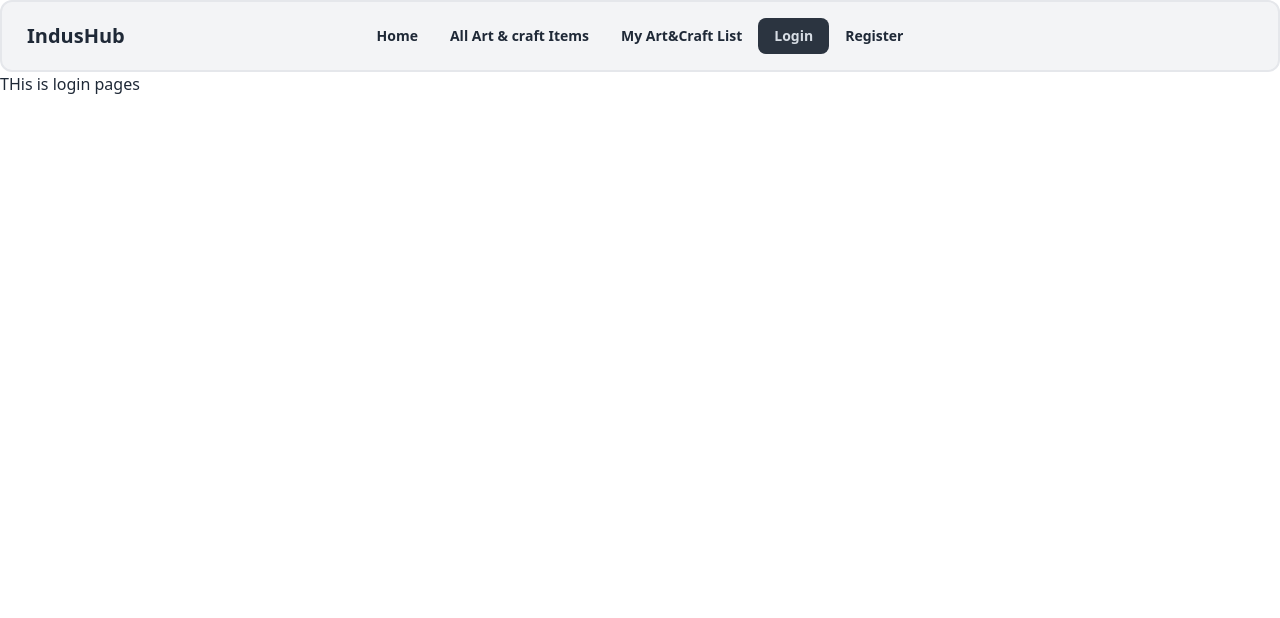
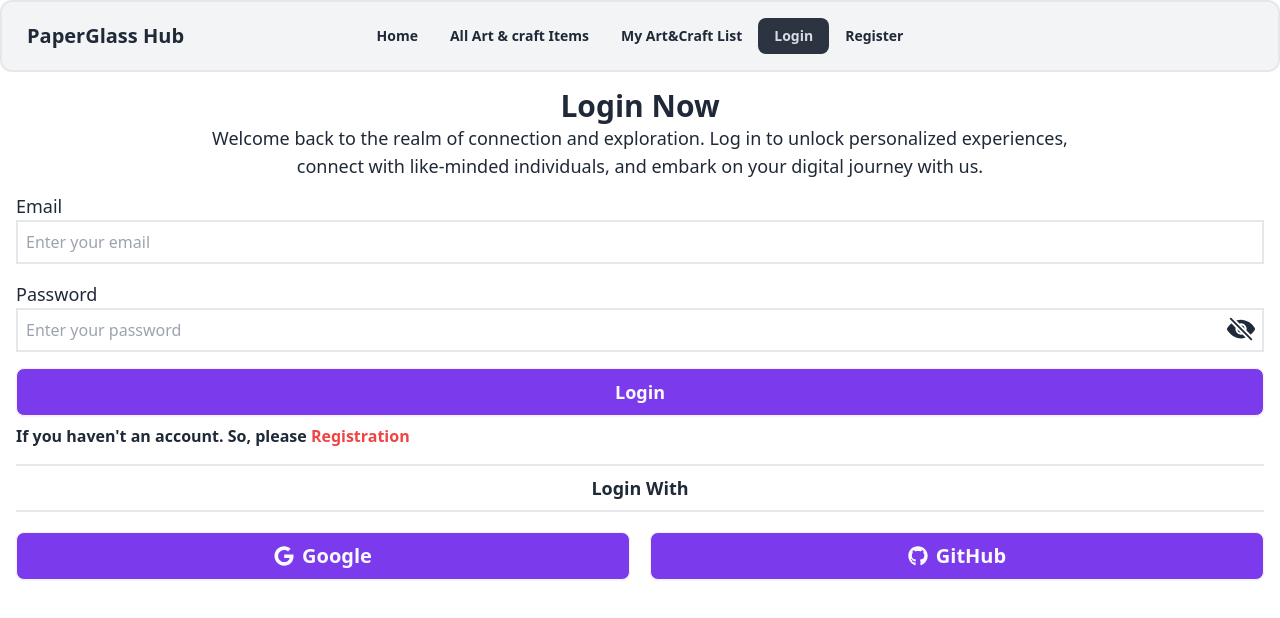
Before and after one commit to theashrafislam/paper-glass-hub-font, a React (Vite) app: page /login in a window 1280 px wide. Shown: the top 618 px of the page. Built offline with nearby package versions, Linux system fonts and the light colour scheme.

Commit message:
login page design done

```diff
--- a/package.json
+++ b/package.json
@@ -10,6 +10,7 @@
     "preview": "vite preview"
   },
   "dependencies": {
+    "firebase": "^10.11.1",
     "localforage": "^1.10.0",
     "match-sorter": "^6.3.4",
     "react": "^18.2.0",
--- a/src/Components/Navbar.jsx
+++ b/src/Components/Navbar.jsx
@@ -21,7 +21,7 @@ const Navbar = () => {
                         {}
                     </ul>
                 </div>
-                <Link data-aos="fade-right" data-aos-duration="500" className="btn btn-ghost text-xl" to="/">IndusHub</Link>
+                <Link data-aos="fade-right" data-aos-duration="500" className="btn btn-ghost text-xl" to="/">PaperGlass Hub</Link>
             </div>
             <div className="navbar-center hidden lg:flex">
                 <ul className="menu menu-horizontal px-1">
--- /dev/null
+++ b/src/Firebase/firebase.config.js
@@ -0,0 +1,19 @@
+// Import the functions you need from the SDKs you need
+import { initializeApp } from "firebase/app";
+// TODO: Add SDKs for Firebase products that you want to use
+// https://firebase.google.com/docs/web/setup#available-libraries
+
+// Your web app's Firebase configuration
+{console.log(import.meta.env.VITE_apiKey);}
+const firebaseConfig = {
+  apiKey: import.meta.env.VITE_apiKey,
+  authDomain: import.meta.env.VITE_authDomain,
+  projectId: import.meta.env.VITE_projectId,
+  storageBucket: import.meta.env.VITE_storageBucket,
+  messagingSenderId: import.meta.env.ITE_messagingSenderId,
+  appId: import.meta.env.VITE_appId
+};
+
+// Initialize Firebase
+const app = initializeApp(firebaseConfig);
+export default app;
--- a/src/Pages/Login.jsx
+++ b/src/Pages/Login.jsx
@@ -1,8 +1,52 @@
+import { useState } from "react";
+import { FaGithub, FaGoogle } from "react-icons/fa";
+import { IoEye, IoEyeOff } from "react-icons/io5";
+import { Link } from "react-router-dom";
+
 const Login = () => {
+    const [showPass, setShowPass] = useState(false);
     return (
-        <div>
-            <h1>THis is login pages</h1>
-        </div>
+            <div className="mt-4">
+                <div className="text-center mx-4 my-3">
+                    <h1 className="text-xl md:text-3xl font-bold">Login Now</h1>
+                    <p className="text-lg">Welcome back to the realm of connection and exploration. Log in to unlock personalized experiences,<br /> connect with like-minded individuals, and embark on your digital journey with us.</p>
+                </div>
+                <div className="px-4 lg:max-w-7xl mx-auto">
+                    <form className="space-y-4">
+                        <div className="flex flex-col">
+                            <label htmlFor="email" className="text-lg">Email</label>
+                            <input type="email" name="email" id="email" className="border-2 p-2" placeholder="Enter your email" />
+
+                        </div>
+                        <div className="flex flex-col relative">
+                            <label htmlFor="password" className="text-lg">Password</label>
+                            <input type={showPass ? "text" : "password"} name="password" id="password" className=" border-2 p-2" placeholder="Enter your password" />
+                            <span onClick={() => setShowPass(!showPass)} className="absolute right-2 bottom-2">
+                                {
+                                    showPass ? <IoEye className="text-2xl md:text-3xl" /> : <IoEyeOff className="text-2xl md:text-3xl" />
+                                }
+                            </span>
+
+                        </div>
+                        <div className="flex flex-col">
+                            <button className="btn w-full font-bold text-lg bg-violet-600 text-gray-50 hover:text-black">Login</button>
+                        </div>
+                    </form>
+                    <p className="font-semibold mt-2">If you haven't an account. So, please <Link to="/register" className="text-red-500">Registration</Link></p>
+                    <div className="border-t-2 border-b-2 mt-4">
+                        <h1 className="text-center font-bold text-lg py-2">Login With</h1>
+                    </div>
+                    <div className="flex justify-between items-center gap-5 mt-5">
+                        <div className="w-full">
+                            <button className="btn w-full text-lg md:text-xl bg-violet-600 text-gray-50 hover:text-black"> <FaGoogle /> Google</button>
+                        </div>
+                        <div className="w-full">
+                            <button className="btn w-full text-lg md:text-xl bg-violet-600 text-gray-50 hover:text-black"><FaGithub /> GitHub</button>
+                        </div>
+                    </div>
+                </div>
+                {/* <Toaster position="top-right" /> */}
+            </div>
     );
 };
 
```
Also changed, not shown: src/Provider/AuthProvider.jsx (added), 1 other file (tests, documents, lock files or other folders).
